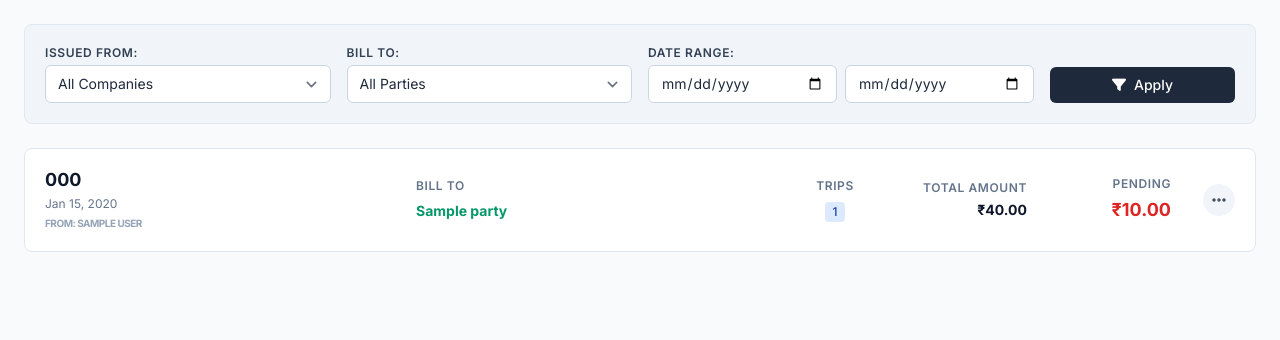
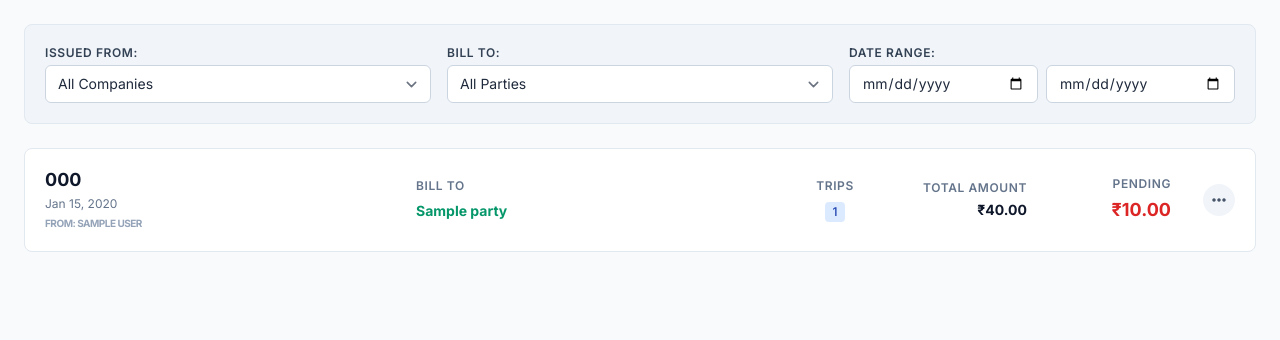
Before and after one commit to Frisked96/transport_management_system, a Django app: page /ledger/bills/ in a window 1280 px wide. Shown: the part 156-496 px from the top of the page. Run offline with Django 4.2, Linux system fonts and the light colour scheme; a user stored in the database is signed in; tables that the repository leaves empty hold one stand-in row (values such as "Sample post"); some libraries are stand-ins or nearby versions.

Commit message:
feat: Update filter form in bill list with improved layout and auto-submit functionality

```diff
--- a/templates/ledger/bill_list.html
+++ b/templates/ledger/bill_list.html
@@ -22,10 +22,10 @@
 
 <!-- BEGIN: Filter Bar -->
 <section class="bg-slate-100 p-5 rounded-lg border border-slate-200 mb-6">
-    <form method="get">
+    <form method="get" id="filter-form">
         <div class="grid grid-cols-1 md:grid-cols-12 gap-4">
             <!-- Issuer Filter -->
-            <div class="md:col-span-3 flex flex-col">
+            <div class="md:col-span-4 flex flex-col">
                 <label for="issuer" class="text-xs font-semibold text-slate-700 mb-1 uppercase tracking-wider">Issued From:</label>
                 <select id="issuer" name="issuer" class="block w-full pl-3 pr-10 py-2 border border-slate-300 rounded-md text-sm focus:ring-emerald-500 focus:border-emerald-500 bg-white">
                     <option value="">All Companies</option>
@@ -36,7 +36,7 @@
             </div>
 
             <!-- Party Filter -->
-            <div class="md:col-span-3 flex flex-col">
+            <div class="md:col-span-4 flex flex-col">
                 <label for="party" class="text-xs font-semibold text-slate-700 mb-1 uppercase tracking-wider">Bill To:</label>
                 <select id="party" name="party" class="block w-full pl-3 pr-10 py-2 border border-slate-300 rounded-md text-sm focus:ring-emerald-500 focus:border-emerald-500 bg-white">
                     <option value="">All Parties</option>
@@ -56,13 +56,6 @@
                            value="{{ end_date }}" placeholder="To">
                 </div>
             </div>
-
-            <!-- Action -->
-            <div class="md:col-span-2 flex items-end">
-                <button type="submit" class="w-full bg-slate-800 text-white px-4 py-2 rounded-md hover:bg-slate-900 transition-colors text-sm font-medium">
-                    <i class="fa-solid fa-filter mr-2"></i>Apply
-                </button>
-            </div>
         </div>
     </form>
 </section>
@@ -80,7 +73,9 @@
             </h3>
             <p class="text-xs text-slate-500 mt-1">{{ bill.date|date:"M d, Y" }}</p>
             {% if bill.issuer %}
-            <p class="text-[10px] text-slate-400 mt-1 uppercase font-bold tracking-tighter">From: {{ bill.issuer.name }}</p>
+            <p class="text-[10px] text-slate-400 mt-1 uppercase font-bold tracking-tighter">
+                From: <a href="{% url 'account-detail' bill.issuer.pk %}" class="hover:text-emerald-600 transition-colors">{{ bill.issuer.name }}</a>
+            </p>
             {% endif %}
         </div>
 
@@ -145,3 +140,19 @@
 </div>
 {% endif %}
 {% endblock %}
+
+{% block extra_js %}
+<script>
+document.addEventListener('DOMContentLoaded', function() {
+    const filterForm = document.getElementById('filter-form');
+    if (filterForm) {
+        const inputs = filterForm.querySelectorAll('select, input[type="date"]');
+        inputs.forEach(input => {
+            input.addEventListener('change', () => {
+                filterForm.submit();
+            });
+        });
+    }
+});
+</script>
+{% endblock %}
```
